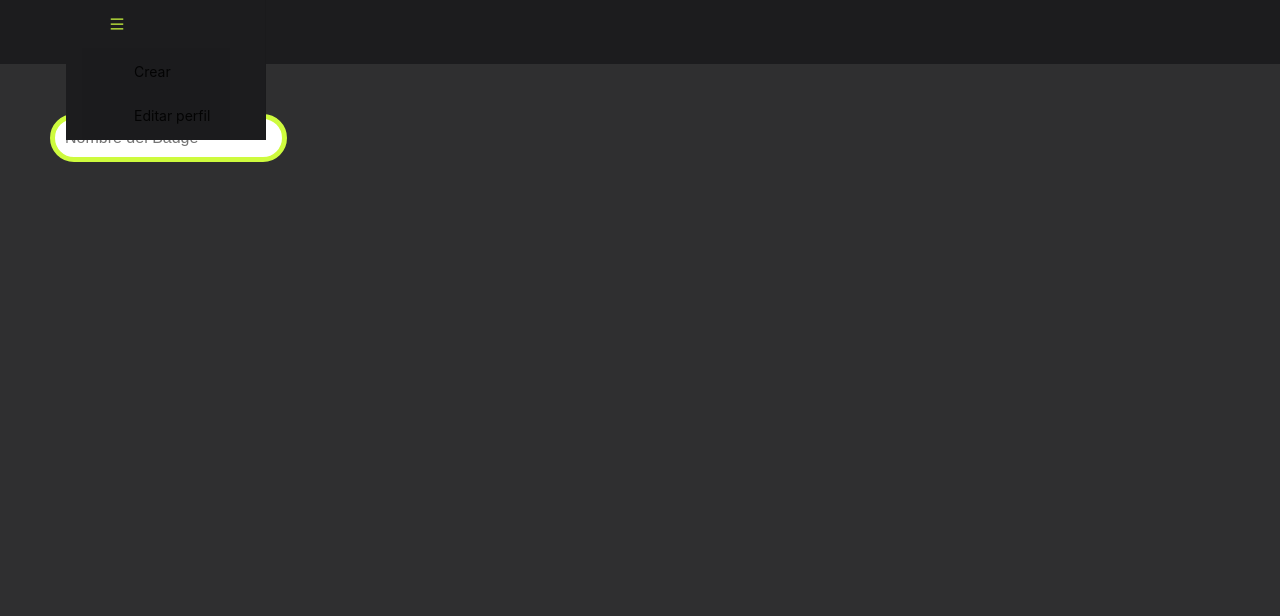
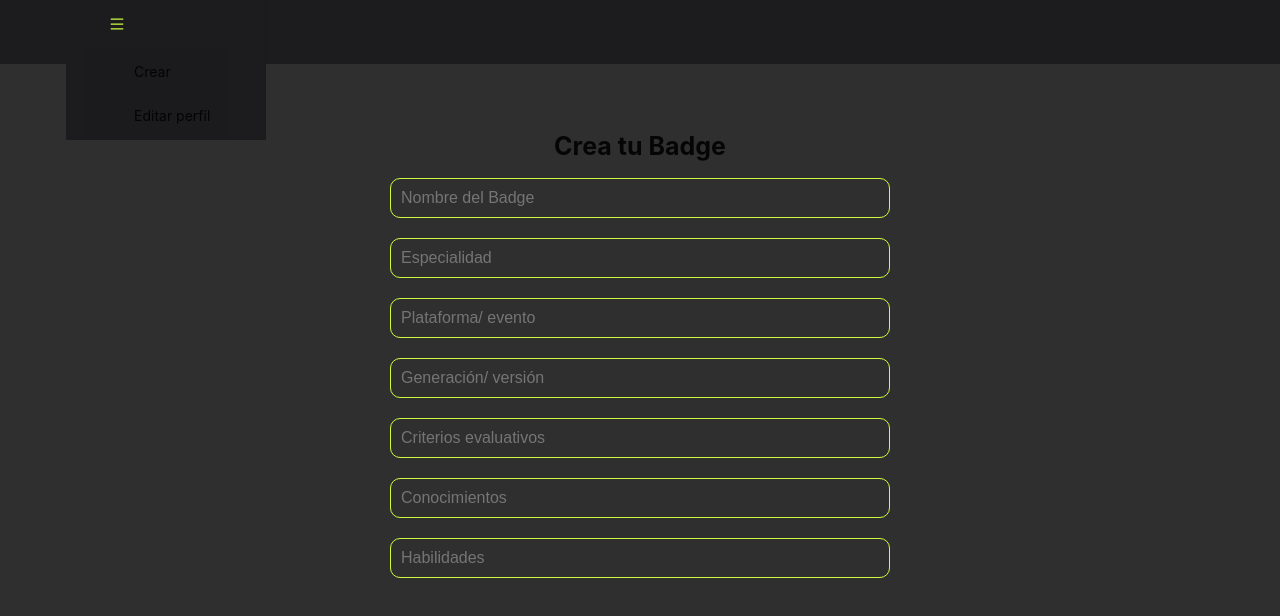
Before and after one commit to soypetricor/badger, a React (Create React App) app: page /create-badge in a window 1280 px wide. Shown: the top 616 px of the page. Built offline with nearby package versions, Linux system fonts and the light colour scheme.

Commit message:
formulario sin añadir imágen, guardar o cancelar

```diff
--- a/src/components/CreateForm/CreateForm.js
+++ b/src/components/CreateForm/CreateForm.js
@@ -1,25 +1,103 @@
 import React, { useState } from 'react';
-import './InputStyle.css'
+import './Style.css'
 
+const initialForm ={
+  name: '',
+  specialty: '',
+  platform: '',
+  generation: '',
+  criteria: '',
+  knowledge: '',
+  skills: '',
+}
 function Form() {
-  const [valor, setValor] = useState('');
+  const [form, setForm] = useState(initialForm);
 
-  const handleChange = (event) => {
-    setValor(event.target.value);
+  const handleChange = (e) => {
+    setForm({
+      ...form,
+      [e.target.id]:e.target.value,
+    })
+    console.log(form)
   }
 
   return (
-    <div>
-      <label htmlFor="mi-input"></label>
+    <>
+    <div align="center">
+    <h1 className='name-style'>Crea tu Badge</h1>
+    </div>
+
+    <div align="center" className="container">
       <input
-        id="mi-input"
+        id="name"
         type="text"
-        value={valor}
+        value={form.name}
         onChange={handleChange}
         placeholder='Nombre del Badge'
         className='input-style'
         />
     </div>
+    <div align="center" className="container">
+      <input
+        id="specialty"
+        type="text"
+        value={form.specialty}
+        onChange={handleChange}
+        placeholder='Especialidad'
+        className='input-style'
+        />
+    </div>
+    <div align="center" className="container">
+      <input
+        id="platform"
+        type="text"
+        value={form.platform}
+        onChange={handleChange}
+        placeholder='Plataforma/ evento'
+        className='input-style'
+        />
+    </div>
+    <div align="center" className="container">
+      <input
+        id="generation"
+        type="text"
+        value={form.generation}
+        onChange={handleChange}
+        placeholder='Generación/ versión'
+        className='input-style'
+        />
+    </div>
+    <div align="center" className="container">
+      <input
+        id="criteria"
+        type="text"
+        value={form.criteria}
+        onChange={handleChange}
+        placeholder='Criterios evaluativos'
+        className='input-style'
+        />
+    </div>
+    <div align="center" className="container">
+      <input
+        id="knowledge"
+        type="text"
+        value={form.knowledge}
+        onChange={handleChange}
+        placeholder='Conocimientos'
+        className='input-style'
+        />
+    </div>
+    <div align="center" className="container">
+      <input
+        id="skills"
+        type="text"
+        value={form.skills}
+        onChange={handleChange}
+        placeholder='Habilidades'
+        className='input-style'
+        />
+    </div>
+    </>
   );
   }
 
--- a/src/components/CreateForm/InputStyle.css
+++ /dev/null
@@ -1,6 +0,0 @@
-.input-style {
-    padding: 10px;
-    border: 5px solid #CEFB3E;
-    border-radius: 50px;
-    font-size: 16px;
-  }
--- /dev/null
+++ b/src/components/CreateForm/Style.css
@@ -0,0 +1,19 @@
+.container {
+    margin-bottom: 20px;
+}
+
+.input-style {
+    padding: 10px;
+    border: 1px solid #CEFB3E;
+    border-radius: 10px;
+    font-size: 16px;
+    background-color: #2F2F30;
+    color: #ffffff;
+    outline-color: #CEFB3E;
+    width: 500px;
+    display: block;
+}
+
+.name-style {
+    font-size: 25px;
+}
```
